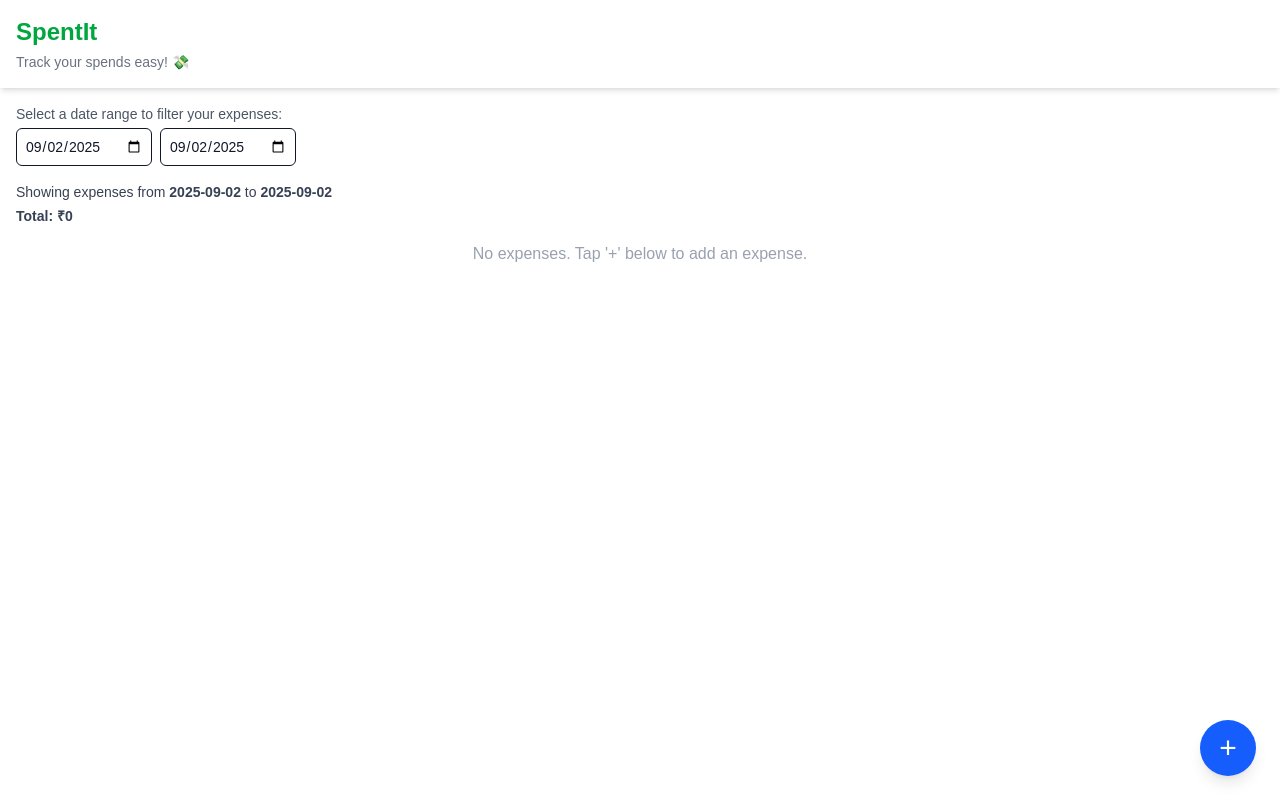
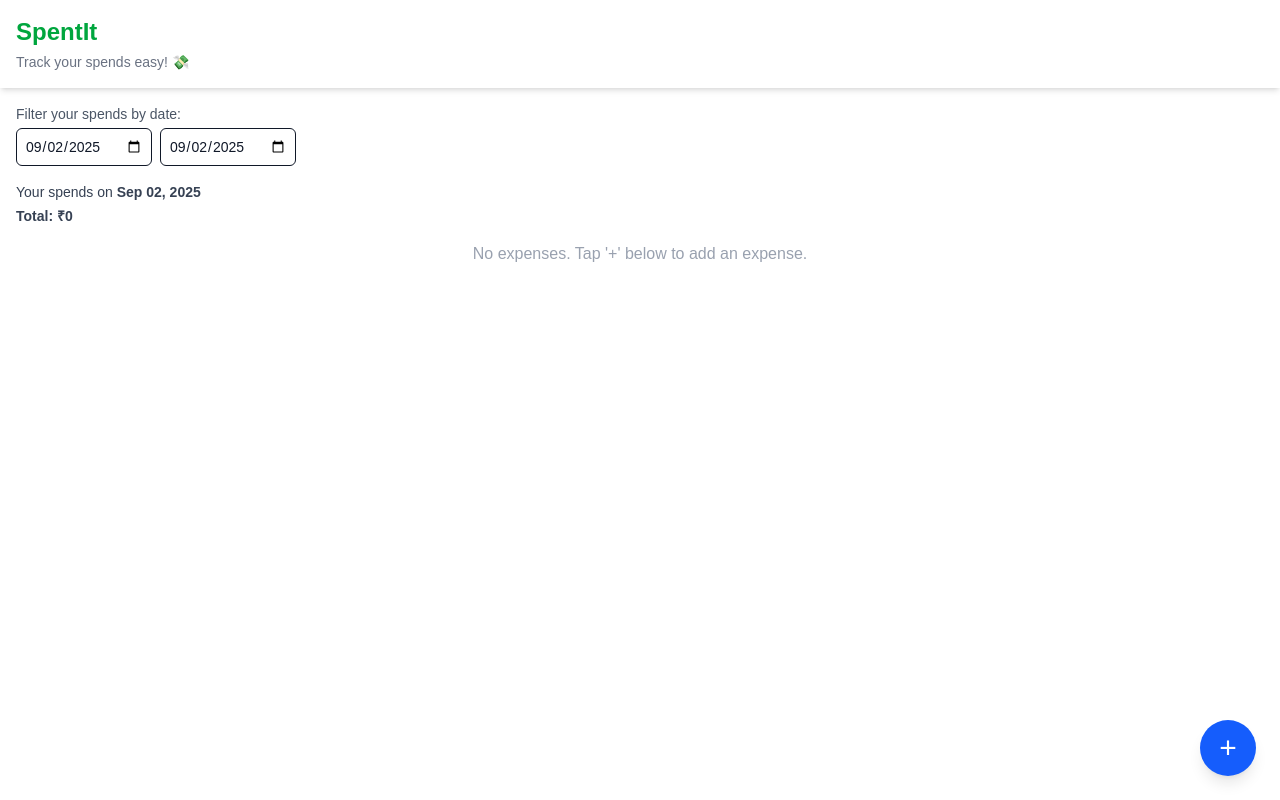
Before and after one commit to ramblersm/spentit, a Next.js app: page / in a window 1280 px wide. Built offline with nearby package versions, Linux system fonts and the light colour scheme.

Commit message:
Update page.tsx
date copy tweaks

```diff
--- a/src/app/page.tsx
+++ b/src/app/page.tsx
@@ -23,7 +23,12 @@ export default function Home() {
   const [showAddModal, setShowAddModal] = useState(false);
   const [startDate, setStartDate] = useState("");
   const [endDate, setEndDate] = useState("");
-
+  const formatDate = (dateStr: string) =>
+  new Date(dateStr).toLocaleDateString('en-US', {
+    month: 'short',
+    day: '2-digit',
+    year: 'numeric',
+  });
   const [copiedDate, setCopiedDate] = useState<string | null>(null);
   const [modalCategory, setModalCategory] = useState<CategoryId | null>(null);
 
@@ -73,7 +78,7 @@ export default function Home() {
 
       <section className="p-4">
         <h4 className="text-sm font-medium text-gray-600 mb-1">
-          Select a date range to filter your expenses:
+          Filter your spends by date:
         </h4>
 
         {/* date range controls */}
@@ -92,13 +97,23 @@ export default function Home() {
           />
         </div>
 
-        {startDate && endDate && (
+      {startDate && endDate && (
           <div className="mb-4 text-sm text-gray-700">
-            Showing expenses from <strong>{startDate}</strong> to{" "}
-            <strong>{endDate}</strong>
-            <div className="text-md font-semibold mt-1">Total: ₹{totalInRange}</div>
+            {startDate === endDate ? (
+              <>Your spends on <strong>{formatDate(startDate)}</strong></>
+            ) : (
+              <>
+                Your spends from <strong>{formatDate(startDate)}</strong> to{" "}
+                <strong>{formatDate(endDate)}</strong>
+              </>
+            )}
+            <div className="text-md font-semibold mt-1">
+              Total: ₹{totalInRange}
+            </div>
           </div>
         )}
+
+
 
         {/* list / empty state */}
         {Object.keys(groupedByDate).length === 0 ? (
```
